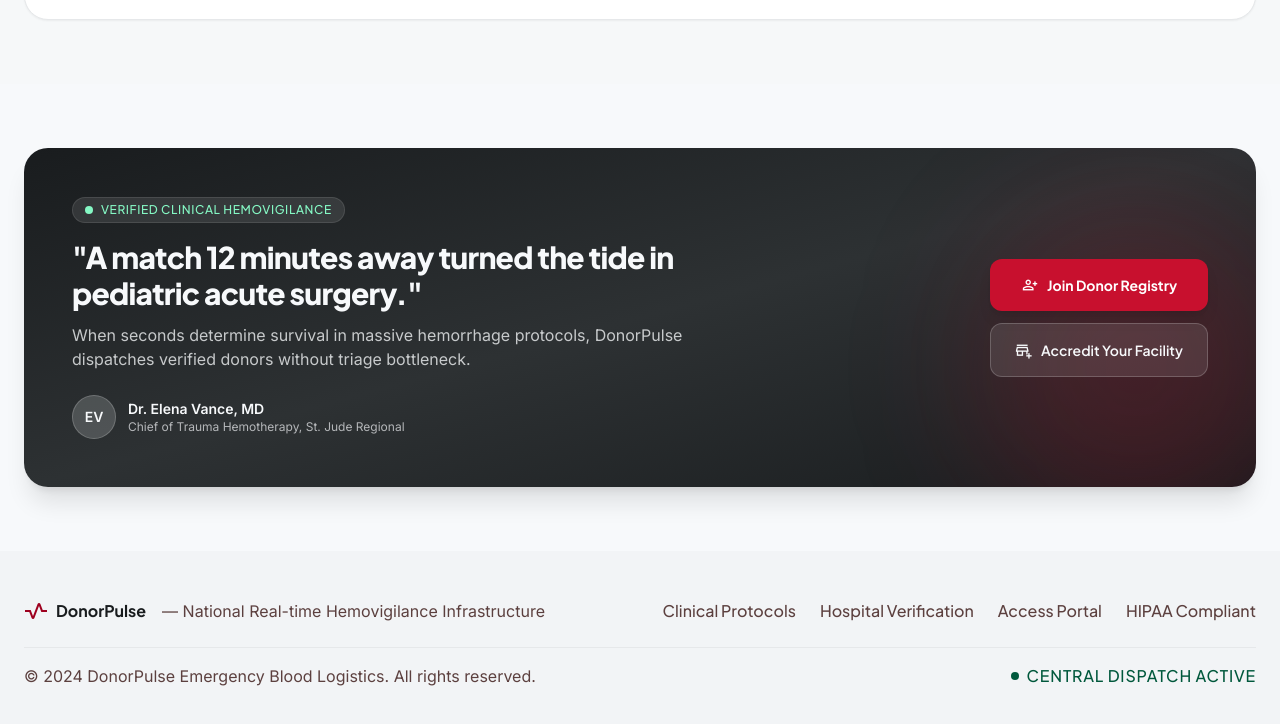
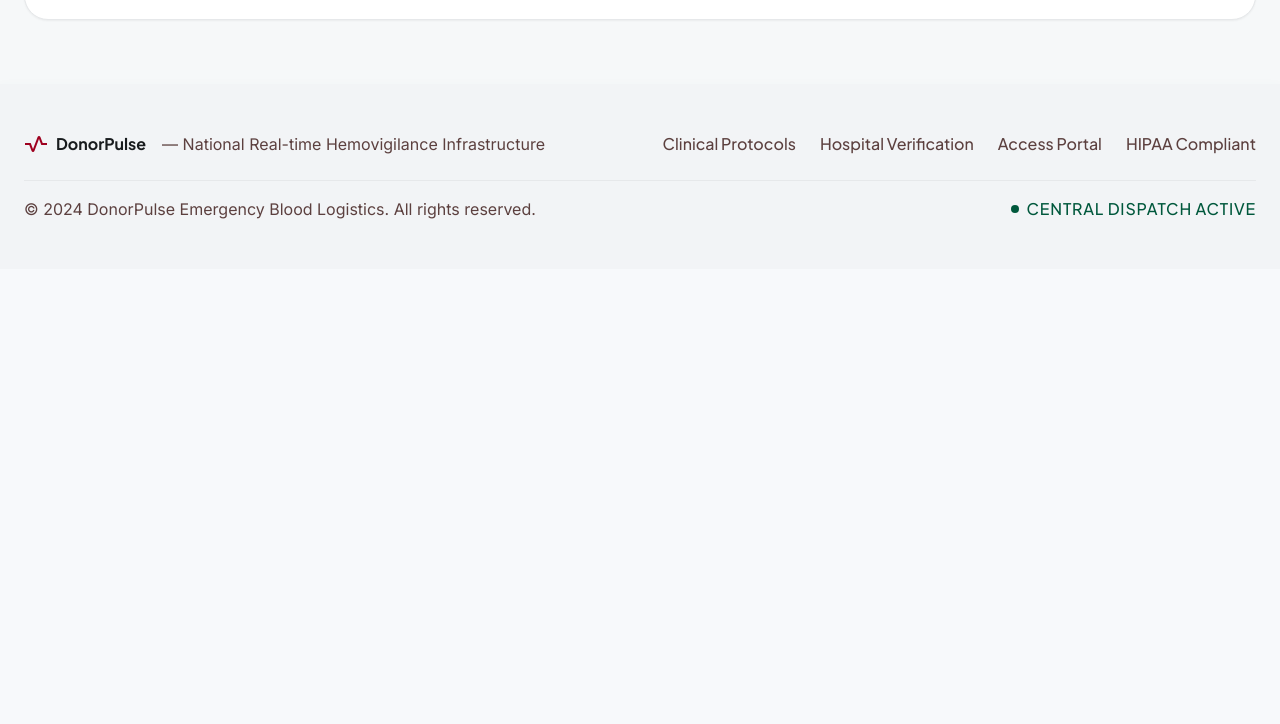
Before and after one commit to shrashti5may-stack/Donor_Pulse, a website: page index.html in a window 1280 px wide. Shown: the part 3033-3757 px from the top of the page. After the commit the page ends 3302 px from the top, so only its background shows below. Drawn offline with nearby package versions, Linux system fonts and the light colour scheme.

Commit message:
removed extra feature

```diff
--- a/index.html
+++ b/index.html
@@ -779,48 +779,6 @@
         </div>
       </section>
 
-      <!-- 7. CALL TO ACTION & CLINICAL TRUST BANNER -->
-      <section class="w-full py-16 bg-surface">
-        <div class="max-w-[1280px] mx-auto px-gutter-desktop">
-          <div class="bg-gradient-to-br from-on-surface via-inverse-surface to-on-surface text-surface rounded-3xl p-8 sm:p-12 shadow-xl flex flex-col lg:flex-row items-center justify-between gap-10 relative overflow-hidden">
-
-            <!-- Ambient Glow inside Banner -->
-            <div class="absolute -right-10 -bottom-10 w-80 h-80 bg-primary-container/20 rounded-full blur-3xl pointer-events-none"></div>
-
-            <div class="max-w-2xl relative z-10">
-              <div class="inline-flex items-center gap-2 px-3 py-1 rounded-full bg-surface/10 text-tertiary-fixed font-label-badge text-xs uppercase tracking-wider mb-4 border border-surface/10">
-                <span class="w-2 h-2 rounded-full bg-tertiary-fixed"></span> Verified Clinical Hemovigilance
-              </div>
-              <h2 class="font-headline-lg text-2xl sm:text-3xl font-extrabold text-surface tracking-tight mb-3">
-                "A match 12 minutes away turned the tide in pediatric acute surgery."
-              </h2>
-              <p class="font-body-lg text-sm sm:text-base text-inverse-on-surface/80 leading-relaxed mb-6">
-                When seconds determine survival in massive hemorrhage protocols, DonorPulse dispatches verified donors without triage bottleneck.
-              </p>
-
-              <div class="flex items-center gap-3">
-                <div class="w-11 h-11 rounded-full bg-surface-variant/20 border border-surface/20 flex items-center justify-center text-surface font-bold text-sm">EV</div>
-                <div>
-                  <p class="font-title-md text-sm font-bold text-surface">Dr. Elena Vance, MD</p>
-                  <p class="font-body-sm text-xs text-inverse-on-surface/70">Chief of Trauma Hemotherapy, St. Jude Regional</p>
-                </div>
-              </div>
-            </div>
-
-            <div class="w-full lg:w-auto shrink-0 flex flex-col sm:flex-row lg:flex-col gap-3 relative z-10">
-              <a class="inline-flex items-center justify-center gap-2 px-6 py-4 rounded-xl bg-primary-container text-on-primary font-label-lg text-sm font-bold shadow-lg hover:bg-primary transition-all text-center" href="#/role-selection">
-                <span class="material-symbols-outlined text-[18px]">person_add</span>
-                Join Donor Registry
-              </a>
-              <a class="inline-flex items-center justify-center gap-2 px-6 py-4 rounded-xl bg-surface/10 text-surface font-label-lg text-sm font-semibold hover:bg-surface/20 transition-all border border-surface/20 text-center" href="#/role-selection">
-                <span class="material-symbols-outlined text-[18px]">add_business</span>
-                Accredit Your Facility
-              </a>
-            </div>
-
-          </div>
-        </div>
-      </section>
     </div>
 
     <!-- ------------------------------------------------------------------- -->
```
Also changed, not shown: homepage.html (+1 -37 lines).
